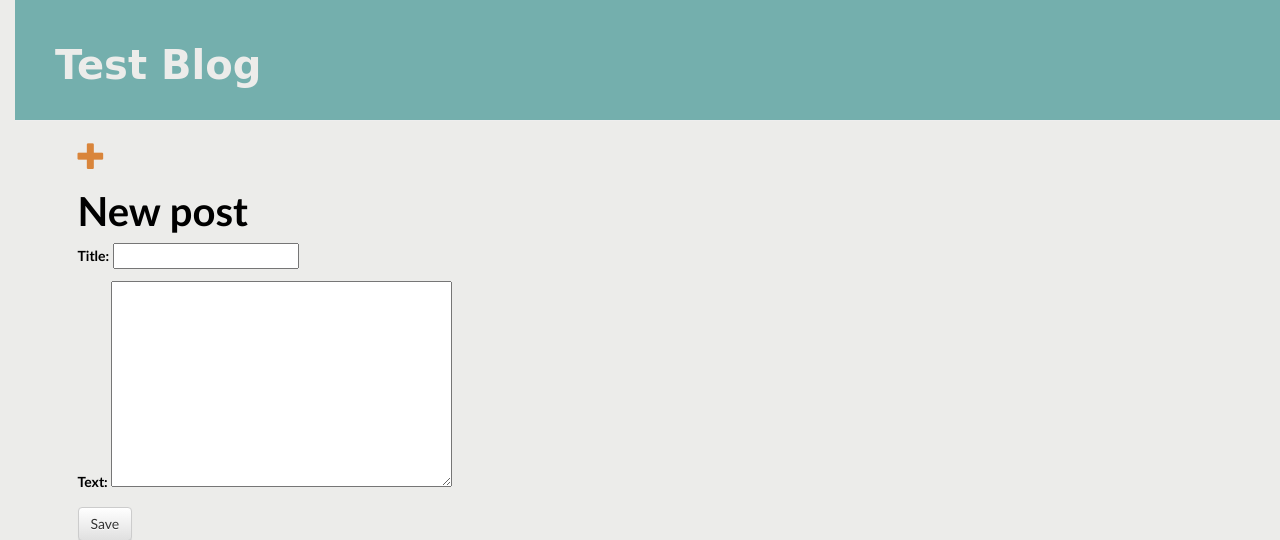
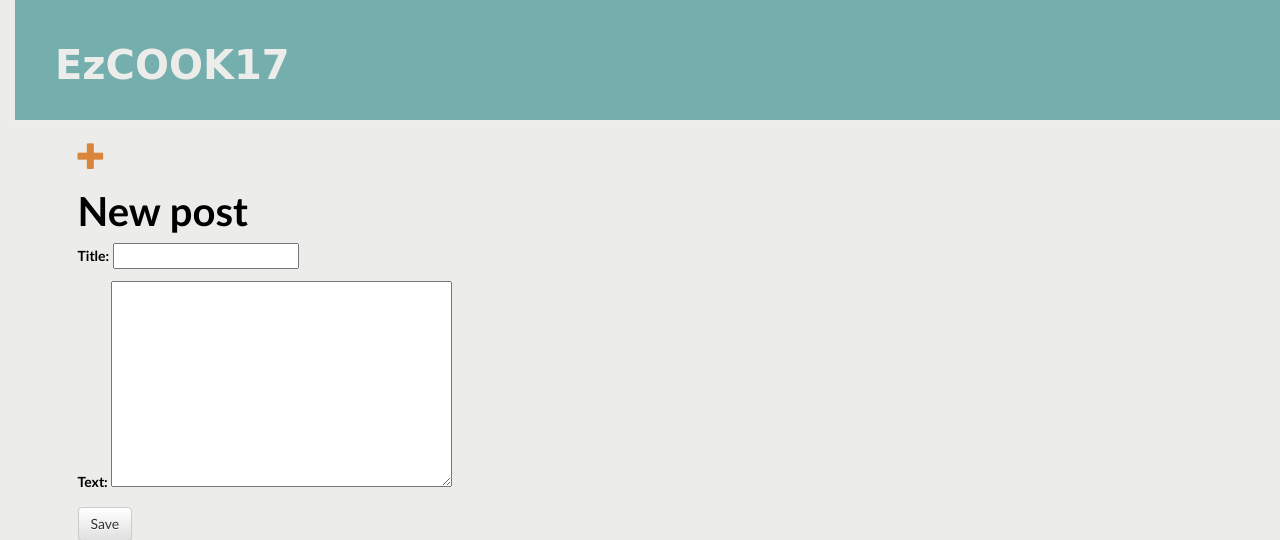
Before and after one commit to chihweil5/CSCI_5828_WebProject, a Django app: page /post/new/ in a window 1280 px wide. Shown: the top 540 px of the page. Run offline with Django 3.2, Linux system fonts and the light colour scheme; some libraries are stand-ins or nearby versions.

Commit message:
Change Title Name

```diff
--- a/templates/base.html
+++ b/templates/base.html
@@ -8,7 +8,7 @@
     </head>
     <body>
         <div class="page-header">
-            <h1><a href="/" class="title">Test Blog</a></h1>
+            <h1><a href="/" class="title">EzCOOK17</a></h1>
         </div>
         <div class="content container">
             <div>
```
